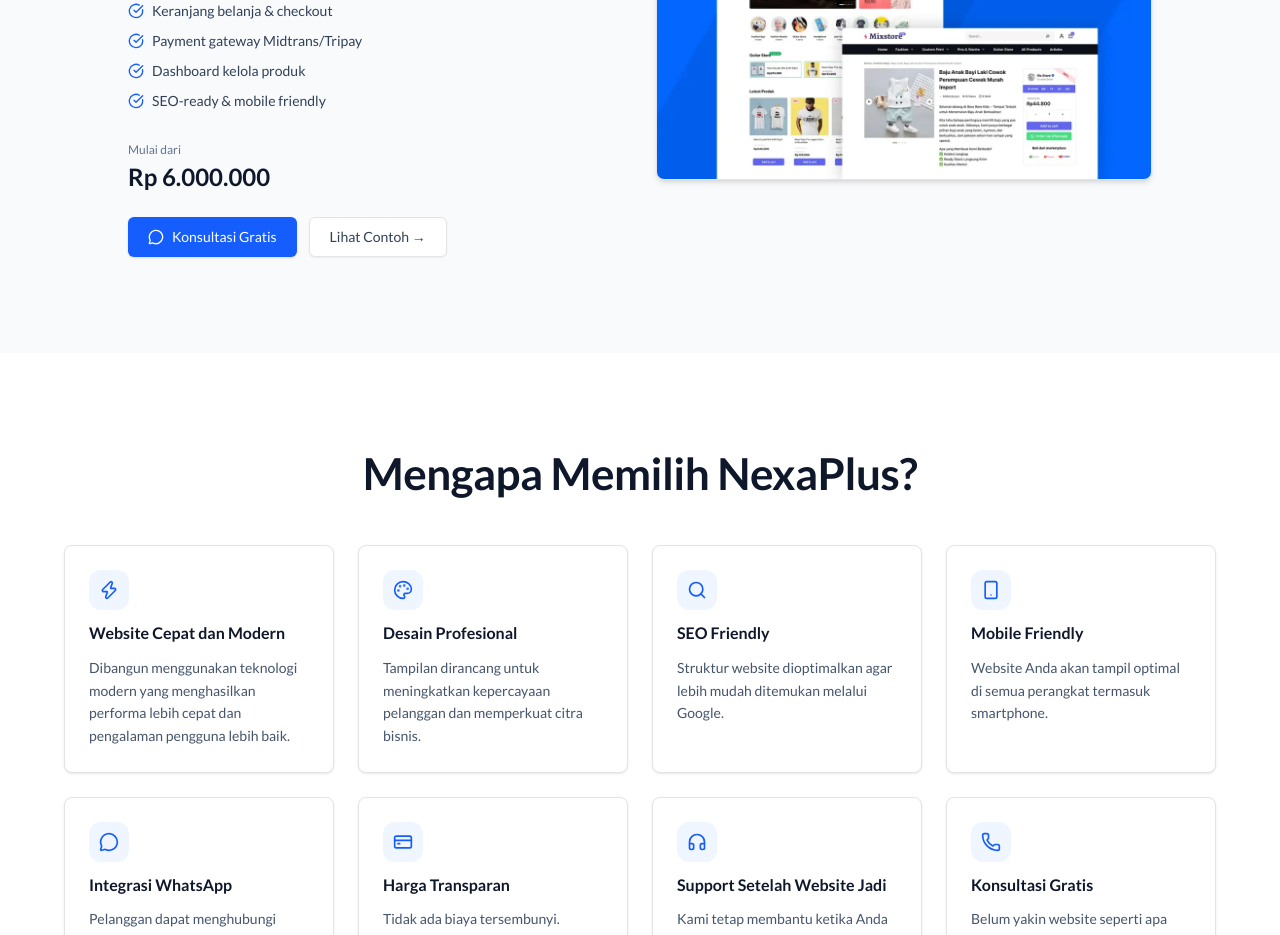
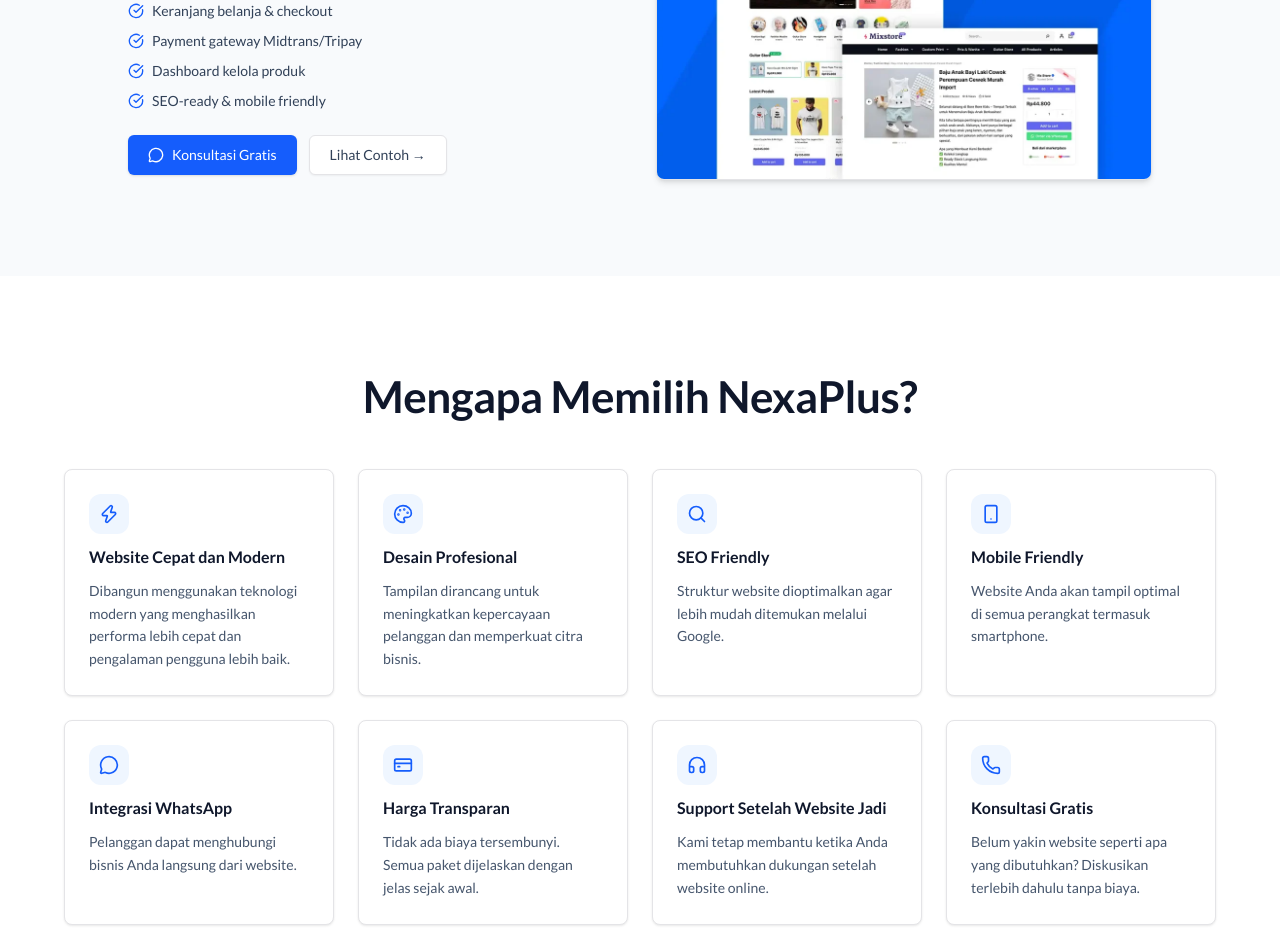
Before and after one commit to ersetdigital-sudo/nexaplus.app, a Next.js app: page / in a window 1280 px wide. Shown: the part 3700-4635 px from the top of the page. Built offline with nearby package versions, Linux system fonts and the light colour scheme.

Commit message:
auto: update from Kiro

```diff
--- a/components/sections/layanan-section.tsx
+++ b/components/sections/layanan-section.tsx
@@ -498,12 +498,6 @@
               ))}
             </ul>
 
-            {/* Price */}
-            <div className="mt-6">
-              <span className="text-xs text-slate-500">Mulai dari</span>
-              <p className="text-2xl font-bold text-slate-900">{active.price}</p>
-            </div>
-
             {/* CTAs */}
             <div className="mt-6 flex flex-wrap gap-3">
               <a
```
